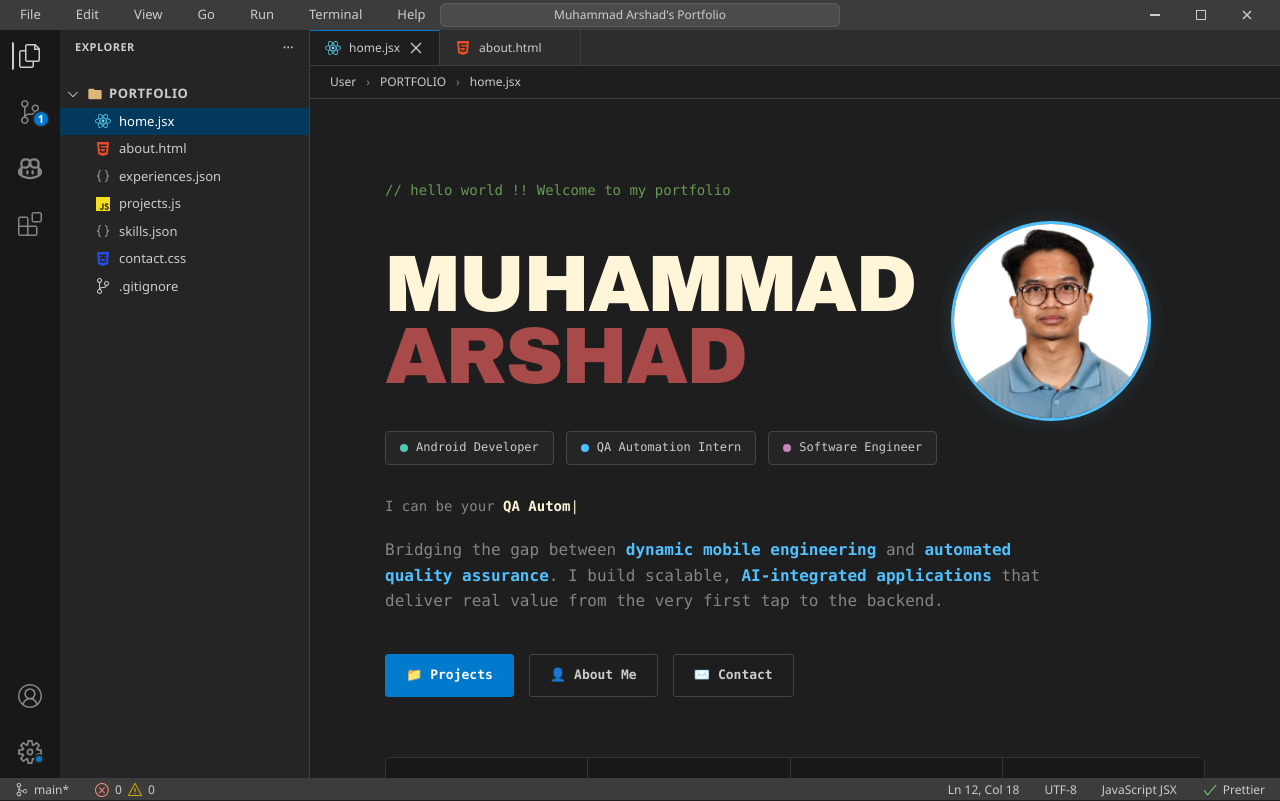
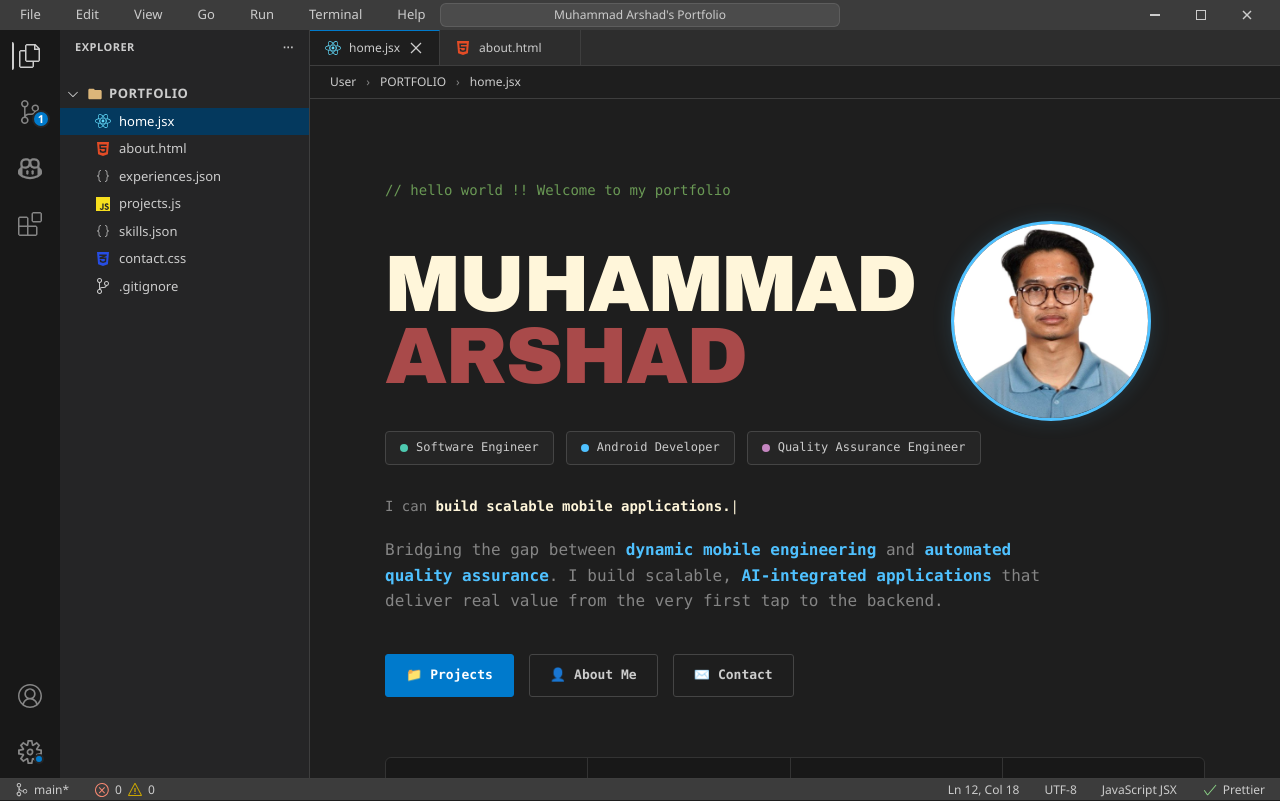
Before and after one commit to MuhdArshadd/portfolio, a React (Vite) app: page / in a window 1280 px wide. Built offline with nearby package versions, Linux system fonts and the light colour scheme.

Commit message:
update informations

```diff
--- a/src/components/panels/GitPanel/GitPanel.jsx
+++ b/src/components/panels/GitPanel/GitPanel.jsx
@@ -62,7 +62,7 @@ export const DiffView = ({ setShowDiff }) => {
                                 <div className="timeline-dot" style={{ backgroundColor: '#23d18b', borderColor: '#23d18b', boxShadow: '0 0 0 4px rgba(35, 209, 139, 0.2)' }}></div>
 
                                 <div className="diff-addition-box">
-                                    <div className="timeline-date" style={{ color: '#23d18b', fontWeight: 'bold' }}>May 2026 - Present</div>
+                                    <div className="timeline-date" style={{ color: '#23d18b', fontWeight: 'bold' }}>Present - Future</div>
                                     <h3 className="timeline-role" style={{ color: '#23d18b' }}>Software Engineer</h3>
                                     <div className="timeline-company" style={{ color: '#23d18b' }}>@ [Your Company Name Here] 👀</div>
 
--- a/src/data/portfolio.js
+++ b/src/data/portfolio.js
@@ -23,10 +23,10 @@ export const portfolioData = {
 };
 
 export const rolesData = [
-    "Android Developer",
-    "QA Automation Engineer",
-    "Software Engineer",
-    "Problem Solver"
+    "build scalable mobile applications.",
+    "automate enterprise QA pipelines.",
+    "integrate AI models into real-world apps.",
+    "bridge the gap between development and testing."
 ];
 
 export const chatData = [
--- a/src/data/projects.js
+++ b/src/data/projects.js
@@ -32,7 +32,7 @@ export const projectsData = [
         { type: "github", url: "https://github.com/MuhdArshadd/BWR_SERVICES" },
         { type: "website", url: "https://bwr-services.vercel.app/" }
     ],
-    status: "In Progress",
+    status: "Completed",
     details: {
       challenge: "My friend's air conditioning business was only using TikTok and Instagram to get customers. Without an official website, it was hard for him to look fully professional, especially when trying to win bigger jobs from companies instead of just regular houses.",
       solution: "I built him a fully responsive React website that adapts perfectly—whether a customer opens it on a tiny mobile phone or a wide desktop monitor. It acts as his official business hub, making his services look totally legit and letting people book him instantly through a WhatsApp integration.",
--- a/src/views/About/AboutView.jsx
+++ b/src/views/About/AboutView.jsx
@@ -21,9 +21,11 @@ export const AboutView = () => {
             {/* Intro Card */}
             <div className="about-card intro-card">
                 <p>
-                    Hi! I'm <span className="highlight-blue">Muhammad Arshad</span>, a software developer living at the crossroads of <span className="highlight-blue">mobile engineering</span>, <span className="highlight-blue">test automation</span>, and <span className="highlight-blue">AI solutions</span>. I love building systems that are not just functional, but genuinely <span className="highlight-blue">intelligent and scalable</span>.
+                    Hi! I'm <span className="highlight-blue">Muhammad Arshad</span>, a software engineer who believes technology should be utilized to solve real-world bottlenecks and tangibly improve daily lives.
                     <br /><br />
-                    Having just wrapped up a high-impact <span className="highlight-blue">QA Automation Internship at Teleport</span>, I am actively seeking a permanent role. As a proud <span className="highlight-blue">YBR Scholar</span>, I am looking to bring my dedication to zero-defect deployments and user-centric applications to a forward-thinking team!
+                    Having recently wrapped up a QA Automation Internship at <span className="highlight-blue">Teleport</span>, I was exposed to the realities of large-scale enterprise systems. Working in high-stakes air logistics—where software processes thousands of parcels per minute—taught me the critical importance of system uptime. I specialise in bridging the gap between dynamic <span className="highlight-blue">mobile engineering</span>, <span className="highlight-blue">test automation</span>, and <span className="highlight-blue">AI solutions</span>.
+                    <br /><br />
+                    Whether I am translating business requirements into automated CI/CD pipelines, building AI-driven health apps, or facing down a heavy lift at the gym, my mindset remains the same: I tackle complex, intimidating challenges with discipline and resilience until the job is done.
                 </p>
             </div>
 
@@ -44,8 +46,8 @@ export const AboutView = () => {
                         <span>Competing in hackathons to build AI-for-good solutions and explore innovative ideas</span>
                     </div>
                     <div className="focus-item">
-                        <Icons.Search />
-                        <span>Exploring and learning new tech (as we live in AI era)</span>
+                        <span className="focus-icon"><Icons.Search /></span>
+                        <span>Integrating on-device machine learning (TensorFlow Lite) and LLM APIs into mobile environments</span>
                     </div>
                 </div>
             </div>
@@ -62,9 +64,9 @@ export const AboutView = () => {
                 </div>
                 <div className="edu-program">Bachelor of Computer Science in Software Development (Hons.)</div>
                 <div className="edu-details">
-                    <span className="cgpa">CGPA: 3.87 (First Class Honours)</span>
+                    <span className="cgpa">CGPA: 3.88 (First Class Honours)</span>
                     <div className="edu-desc" style={{ marginTop: '8px' }}>
-                        Graduated with top academic standing. Specialized in building scalable architectures and full-stack development.
+                        Graduated with top academic standing. Specialised in building scalable architectures and full-stack development with a strictly quality-first mindset.
                     </div>
                 </div>
             </div>
--- a/src/views/Home/HomeView.jsx
+++ b/src/views/Home/HomeView.jsx
@@ -63,14 +63,14 @@ export const HomeView = ({ openFile }) => {
 
             {/* Badges */}
             <div className="hero-badges">
-                <div className="badge"><span className="dot dot-green"></span> Android Developer</div>
-                <div className="badge"><span className="dot dot-blue"></span> QA Automation Intern</div>
-                <div className="badge"><span className="dot dot-purple"></span> Software Engineer</div>
+                <div className="badge"><span className="dot dot-green"></span> Software Engineer</div>
+                <div className="badge"><span className="dot dot-blue"></span>Android Developer</div>
+                <div className="badge"><span className="dot dot-purple"></span>Quality Assurance Engineer</div>
             </div>
 
             {/* Typewriter Effect */}
             <div className="hero-typewriter">
-                I can be your <span style={{ color: '#FFF6DA', fontWeight: 'bold' }}>{currentText}</span>
+                I can <span style={{ color: '#FFF6DA', fontWeight: 'bold' }}>{currentText}</span>
                 <span className="cursor">|</span>
             </div>
 
@@ -95,7 +95,7 @@ export const HomeView = ({ openFile }) => {
             {/* Stats Bar */}
             <div className="hero-stats">
                 <div className="stat-box">
-                    <div className="stat-number">3.87</div>
+                    <div className="stat-number">3.88</div>
                     <div className="stat-label">CGPA (CS HONS)</div>
                 </div>
                 <div className="stat-box">
```
